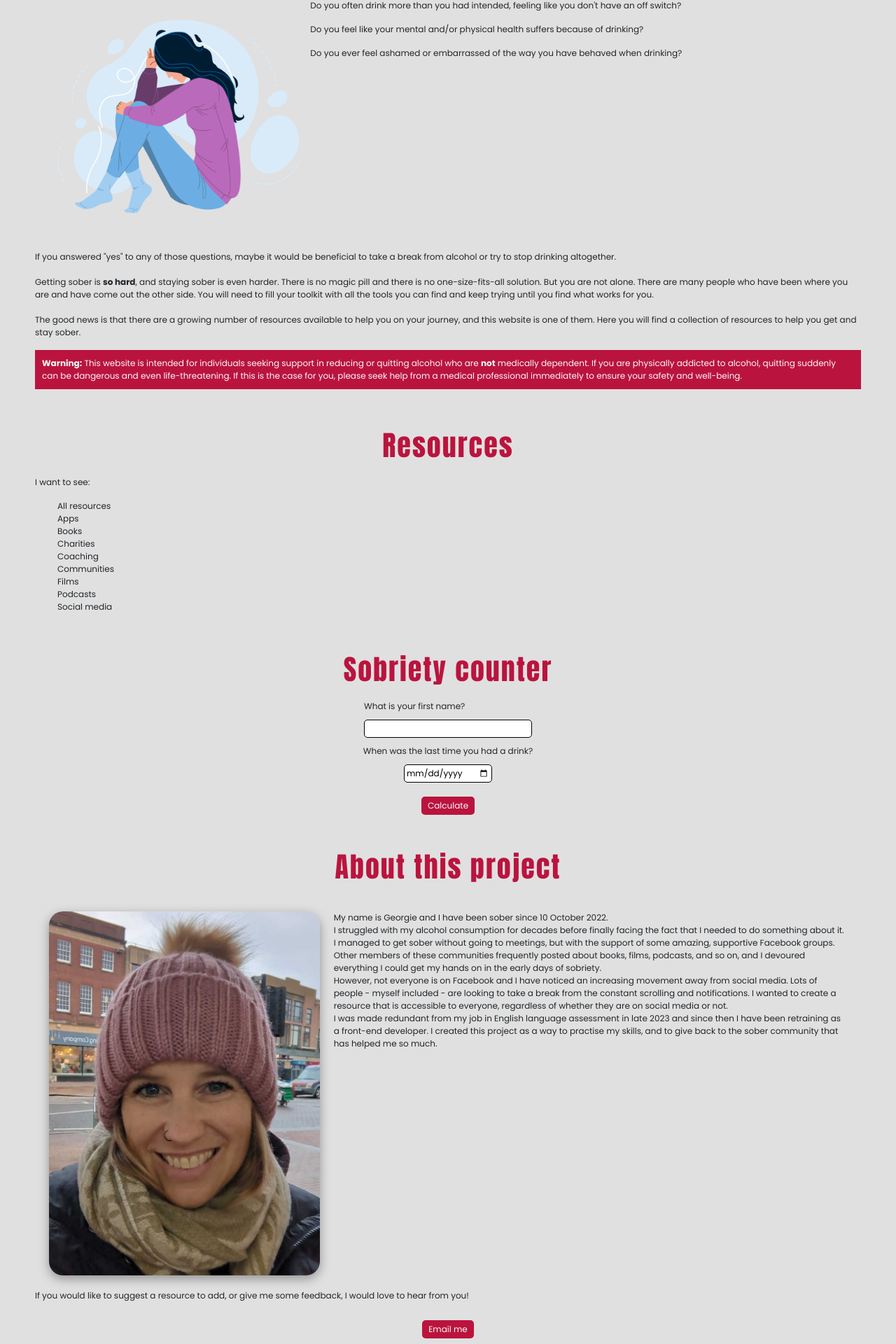
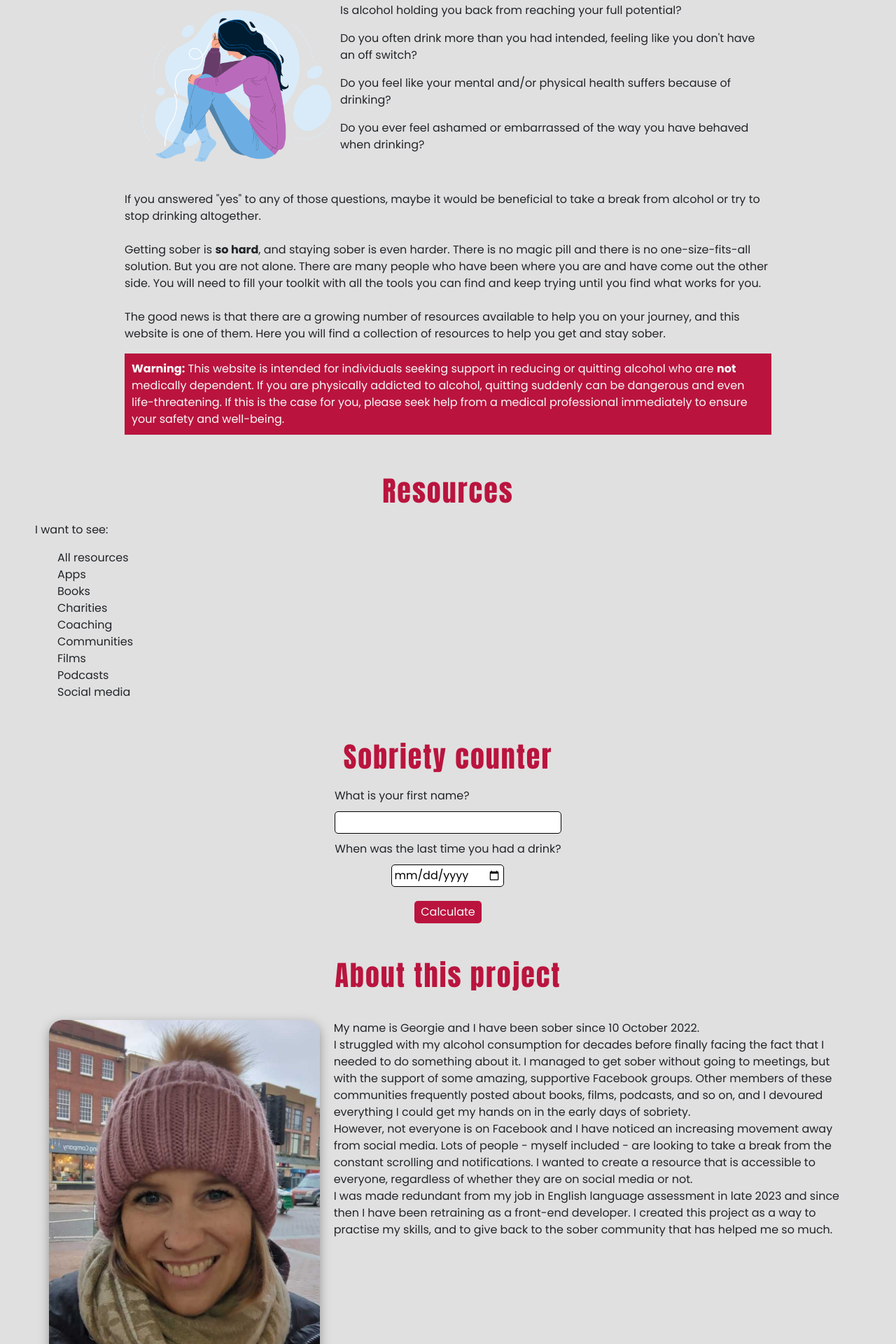
Before and after one commit to GeorginaMudditt/my-sober-toolkit-react-app, a React (Create React App) app: page / in a window 1280 px wide. Shown: the part 389-2309 px from the top of the page at 70% size. Built offline with nearby package versions, Linux system fonts and the light colour scheme; a web font is replaced by a local one.

Commit message:
increase font size, tweak css

```diff
--- a/src/About.css
+++ b/src/About.css
@@ -37,3 +37,7 @@
 .About .about-text {
   margin: 20px;
 }
+
+.About .center {
+  text-align: center;
+}
--- a/src/About.js
+++ b/src/About.js
@@ -38,14 +38,14 @@ function About() {
           </p>
         </div>
       </div>
-      <p>
+      <p className="center">
         If you would like to suggest a resource to add, or give me some
         feedback, I would love to hear from you!
       </p>
       <button>
         <a href="mailto:g.k.mudditt@gmail.com">Email me</a>
       </button>
-      <p>
+      <p className="center">
         If you have found this page useful, please consider making a small
         donation. I created this project with love - not for money - but being
         supported would mean the world.
--- a/src/App.css
+++ b/src/App.css
@@ -18,7 +18,7 @@
 .App label,
 .App input {
   font-family: "Poppins", sans-serif;
-  font-size: 12px;
+  font-size: 16px;
   text-align: left;
 }
 
@@ -28,7 +28,7 @@
   border-radius: 5px;
   color: #f8f9fa;
   font-family: "Poppins", sans-serif;
-  font-size: 12px;
+  font-size: 16px;
   margin: 10px;
   text-align: center;
 }
--- a/src/Introduction.css
+++ b/src/Introduction.css
@@ -1,5 +1,7 @@
 .Introduction {
+  margin: 0 auto;
   padding: 20px 50px;
+  width: 80%;
 }
 
 .Introduction ul {
@@ -19,6 +21,7 @@
 .Introduction .questions-container {
   display: grid;
   grid-template-columns: 1fr 2fr;
+  align-items: center;
 }
 
 @media (max-width: 400px) {
```
